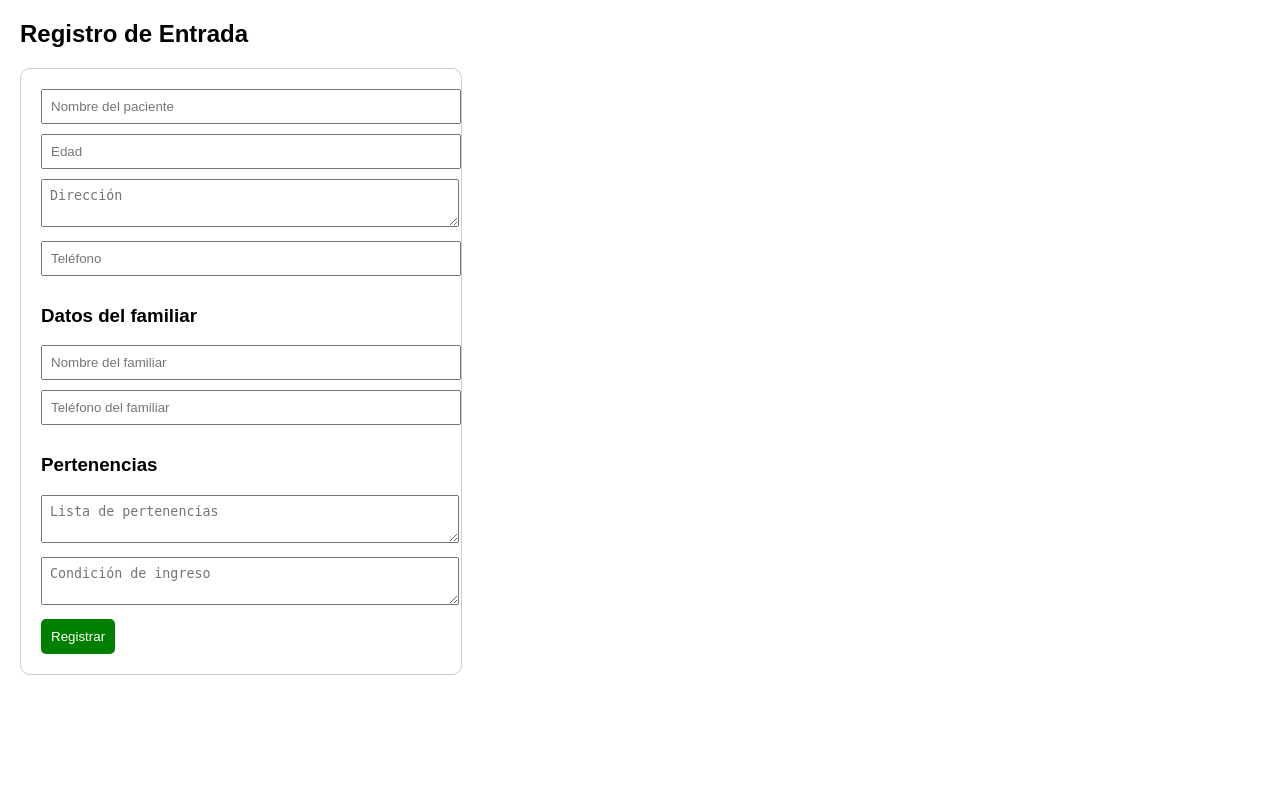
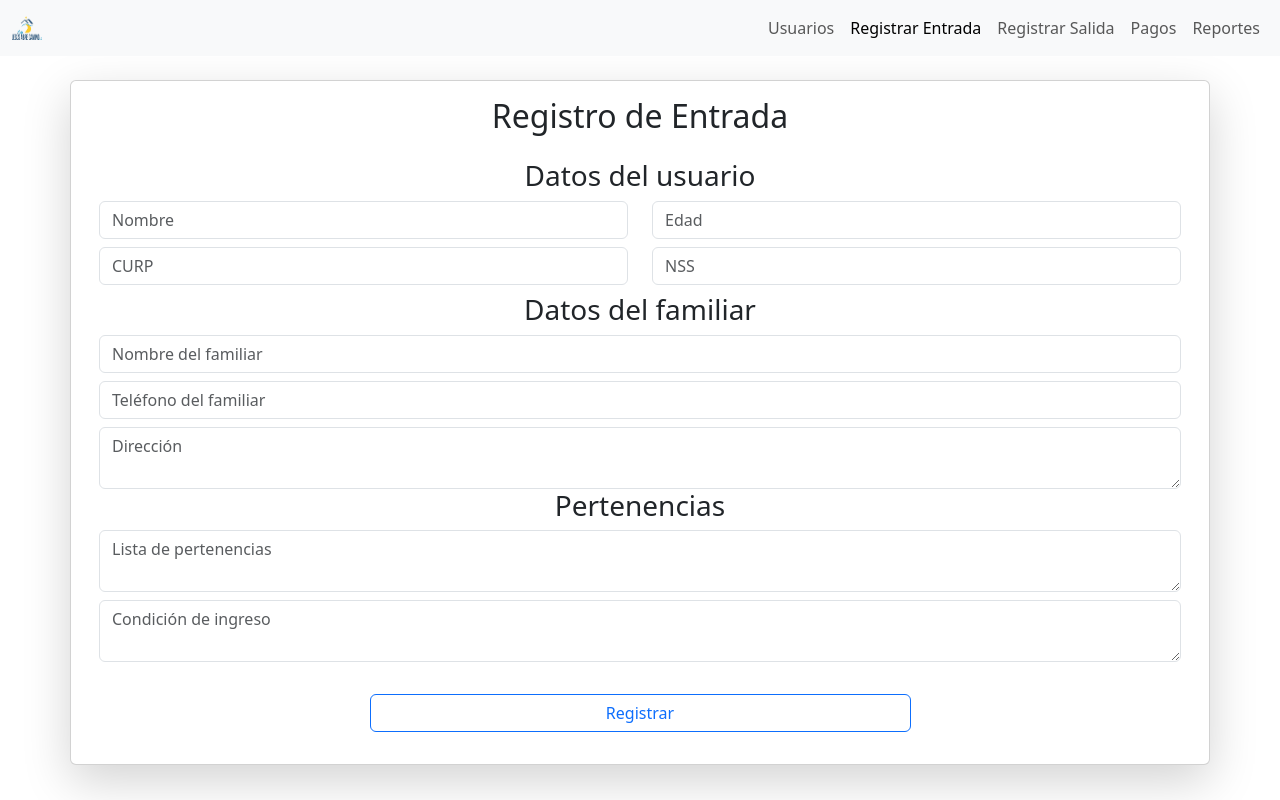
Before and after one commit to CassielAG/abrecamino, a PHP site: page /pages/registro_entrada.html in a window 1280 px wide. Run offline with PHP 8.4, Linux system fonts and the light colour scheme.

Commit message:
Actualizar formulario de registro de entrada: agregar campos CURP y NSS, mejorar diseño y estructura

```diff
--- a/index.html
+++ b/index.html
@@ -6,7 +6,6 @@
         <meta name="viewport" content="width=device-width, initial-scale=1">
         <title>Gestión de Usuarios</title>
         <link rel="icon" type="image/x-icon" href="./assets/AbreCamino.ico">
-        <link rel="icon" type="image/x-icon" href="./assets/si.ico">
         <link href="https://cdn.jsdelivr.net/npm/bootstrap@5.3.8/dist/css/bootstrap.min.css" rel="stylesheet"
             integrity="sha384-sRIl4kxILFvY47J16cr9ZwB07vP4J8+LH7qKQnuqkuIAvNWLzeN8tE5YBujZqJLB" crossorigin="anonymous">
     </head>
--- a/pages/registro_entrada.html
+++ b/pages/registro_entrada.html
@@ -1,32 +1,86 @@
 <!DOCTYPE html>
 <html lang="es">
-<head>
-<meta charset="UTF-8">
-<title>Registro de Entrada</title>
-<link rel="stylesheet" href="../style.css">
-</head>
-<body>
-<h2>Registro de Entrada</h2>
-<form action="../backend/registrar_entrada.php" method="POST">
-<input type="text" name="nombre" placeholder="Nombre del paciente" required>
-<input type="number" name="edad" placeholder="Edad" required>
-<textarea name="direccion" placeholder="Dirección" required></textarea>
-<input type="text" name="telefono" placeholder="Teléfono" required>
 
+    <head>
+        <meta charset="UTF-8">
+        <meta name="viewport" content="width=device-width, initial-scale=1.0">
+        <title>Registro de Entrada</title>
+        <link rel="icon" type="image/x-icon" href="../assets/AbreCamino.ico">
+        <link href="https://cdn.jsdelivr.net/npm/bootstrap@5.3.8/dist/css/bootstrap.min.css" rel="stylesheet"
+            integrity="sha384-sRIl4kxILFvY47J16cr9ZwB07vP4J8+LH7qKQnuqkuIAvNWLzeN8tE5YBujZqJLB" crossorigin="anonymous">
+    </head>
 
-<h3>Datos del familiar</h3>
-<input type="text" name="familiar" placeholder="Nombre del familiar" required>
-<input type="text" name="telefono_familiar" placeholder="Teléfono del familiar" required>
+    <body>
+        <nav class="navbar fixed-top navbar-expand bg-body-tertiary">
+            <div class="container-fluid">
+                <img src="./assets/AbreCamino.png" alt="Logo" width="30" height="24" class="d-inline-block align-text-top">
+                <ul class="navbar-nav">
+                    <li class="nav-item">
+                        <a class="nav-link" href="pages/index.html">Usuarios</a>
+                    </li>
+                    <li class="nav-item">
+                        <a class="nav-link active" aria-current="page" href="#">Registrar Entrada</a>
+                    </li>
+                    <li class="nav-item">
+                        <a class="nav-link" href="pages/registro_salida.html">Registrar Salida</a>
+                    </li>
+                    <li class="nav-item">
+                        <a class="nav-link" href="pages/pagos.html">Pagos</a>
+                    </li>
+                    <li class="nav-item">
+                        <a class="nav-link" href="pages/reportes.html">Reportes</a>
+                    </li>
+                </ul>
+            </div>
+        </nav>
+        <div class="container text-center" style="margin-top: 80px;">
+            <div class="row">
+                <div class="card col-md-12 align-self-center shadow-lg bg-body rounded">
+                    <div class="card-header bg-white border-0 pb-0 pt-3">
+                        <h2>Registro de Entrada</h2>
+                    </div>
+                    <div class="card-body">
+                        <form action="../backend/registrar_entrada.php" method="POST">
+                            <h3>Datos del usuario</h3>
+                            <div class="row">
+                                <div class="col">
+                                    <input class="mb-2 form-control" type="text" name="nombre" placeholder="Nombre" required>
+                                    <input class="mb-2 form-control" type="text" name="curp" placeholder="CURP" required>
+                                </div>
+                                <div class="col">
+                                    <input class="mb-2 form-control" type="number" name="edad" placeholder="Edad" required>
+                                    <input class="mb-2 form-control" type="text" name="nss" placeholder="NSS" required>
+                                </div>
+                            </div>
+                            <h3>Datos del familiar</h3>
+                            <div class="row">
+                                <div class="col">
+                                    <input class="mb-2 form-control" type="text" name="familiar" placeholder="Nombre del familiar" required>
+                                    <input class="mb-2 form-control" type="text" name="telefono_familiar" placeholder="Teléfono del familiar" required>
+                                    <textarea class="form-control" name="direccion" id="dir" placeholder="Dirección" required></textarea>
+                                </div>
+                            </div>
+                            <h3>Pertenencias</h3>
+                            <div class="row">
+                                <div class="col">
+                                    <textarea class="mb-2 form-control" name="pertenencias"
+                                        placeholder="Lista de pertenencias"></textarea>
+                                    <textarea class="mb-2 form-control" name="condicion" placeholder="Condición de ingreso"
+                                        required></textarea>
 
+                                </div>
+                            </div>
+                            <div class="d-grid gap-2 col-6 mx-auto mt-4 mb-3">
+                                <button type="submit" class="btn btn-outline-primary">Registrar</button>
+                            </div>
+                        </form>
+                    </div>
+                </div>
+            </div>
+        </div>
+        <script src="https://cdn.jsdelivr.net/npm/bootstrap@5.3.8/dist/js/bootstrap.bundle.min.js"
+            integrity="sha384-FKyoEForCGlyvwx9Hj09JcYn3nv7wiPVlz7YYwJrWVcXK/BmnVDxM+D2scQbITxI" crossorigin="anonymous">
+            </script>
+    </body>
 
-<h3>Pertenencias</h3>
-<textarea name="pertenencias" placeholder="Lista de pertenencias"></textarea>
-
-
-<textarea name="condicion" placeholder="Condición de ingreso" required></textarea>
-
-
-<button type="submit">Registrar</button>
-</form>
-</body>
 </html>
```
Also changed, not shown: backend/registrar_entrada.php (+4 -3 lines).
